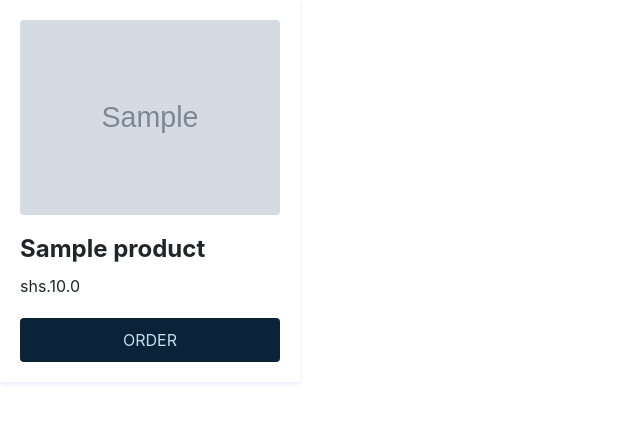
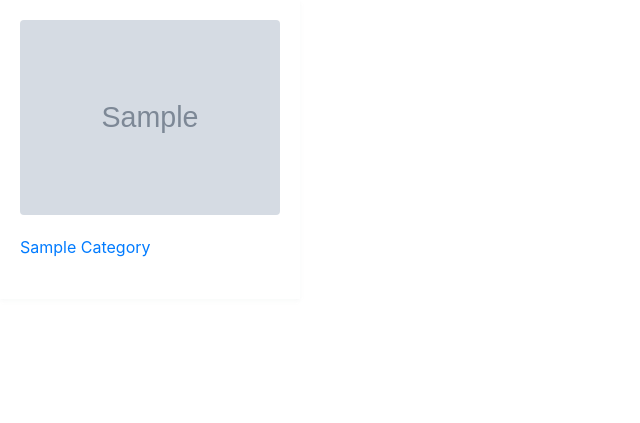
Before and after one commit to Mikael967/Assignment-one, a Django app: template products/templates/products/products.html in a window 1280 px wide. Shown: the part 86-509 px from the top of the page, without its empty margins (0-640 px from the left). Run offline with Django 5.2, Linux system fonts and the light colour scheme; tables that the repository leaves empty hold one stand-in row (values such as "Sample post"); the template is opened without the code that fills it: values that come from a table or form of the project are taken from there, most other values are stand-ins (such as "Sample title", 1, 10 or a date in 2020); grey boxes marked "Sample" are stand-in pictures; some libraries are stand-ins or nearby versions.

Commit message:
extending base html

```diff
--- a/products/templates/products/products.html
+++ b/products/templates/products/products.html
@@ -1,97 +1,21 @@
+{% extends 'products/base.html' %}
 {%load static%}
-<!-- products page? -->
-<!DOCTYPE html>
-<html lang="en">
-<head>
-  <meta charset="UTF-8">
-  <meta name="viewport" content="width=device-width, initial-scale=1.0">
-  <title>Tugule</title>
-  <link rel="shortcut icon" type="image/png" href="https://image.ibb.co/fOur3b/favicon.png"/>
-    <style>
-        .product-card-list {
-  display: flex;
-  flex-wrap: wrap;
-  justify-content: space-between;
-  width: 100%;
-}
-		body{
-			background-color: rgba(198, 212, 227, 0.571);
-		}
 
-.product-card {
-  width: 300px;
-  padding: 20px;
-  margin-bottom: 20px;
-  box-shadow: 0 2px 4px rgba(59, 5, 237, 0.1);
-  transition: transform 0.3s;
-}
 
-.product-card:hover {
-  transform: translateY(-5px);
-}
-
-.product-card img {
-  width: 100%;
-  border-radius: 4px;
-  margin-bottom: 20px;
-}
-
-.product-card h2 {
-  font-size: 24px;
-  font-weight: bold;
-  margin-bottom: 10px;
-}
-
-.product-card p {
-  font-size: 16px;
-  line-height: 1.5;
-  margin-bottom: 20px;
-}
-
-.product-card a {
-  display: block;
-  background-color: #0a2338;
-  color: #c3dded;
-  padding: 10px 20px;
-  text-align: center;
-  text-decoration: none;
-  border-radius: 4px;
-  transition: background-color 0.3s;
-}
-
-.product-card a:hover {
-  background-color: #76c3ef;
-}
-    </style>
-    <style>
-        @media (max-width: 768px) {
-  .product-card {
-    width: 45%;
-  }
-}
-
-@media (max-width: 480px) {
-  .product-card {
-    width: 100%;
-  }
-}
-    </style>
-</head>
-<body>
-
-    {%include 'products/navbar.html'%}
+    {%block content%}
 
     <div class="product-card-list">
-      {%for product in products%}
 
-        <article class="product-card">
-          <img src="{{product.image.url}}" alt="{{product.name}}">
-          <h2>{{product.name}}</h2>
-          <p>shs.{{product.price}}</p>
-          <a href="{%url 'products:order' product.id%}">ORDER</a>
-        </article>
-        {%endfor%}
+
+        {% for category in categories %}
+
+        <a href="{% url 'products:category' category.id  %}">
+          <div class="product-card">
+            <img src="{{category.image.url}}" alt="{{category.name}}">
+            <p>{{category.name|title}}</p>
+          </div>
+        </a>
+        {% endfor %}
         <!-- More product cards here -->
       </div>
-</body>
-</html>
+      {%endblock%}
```
